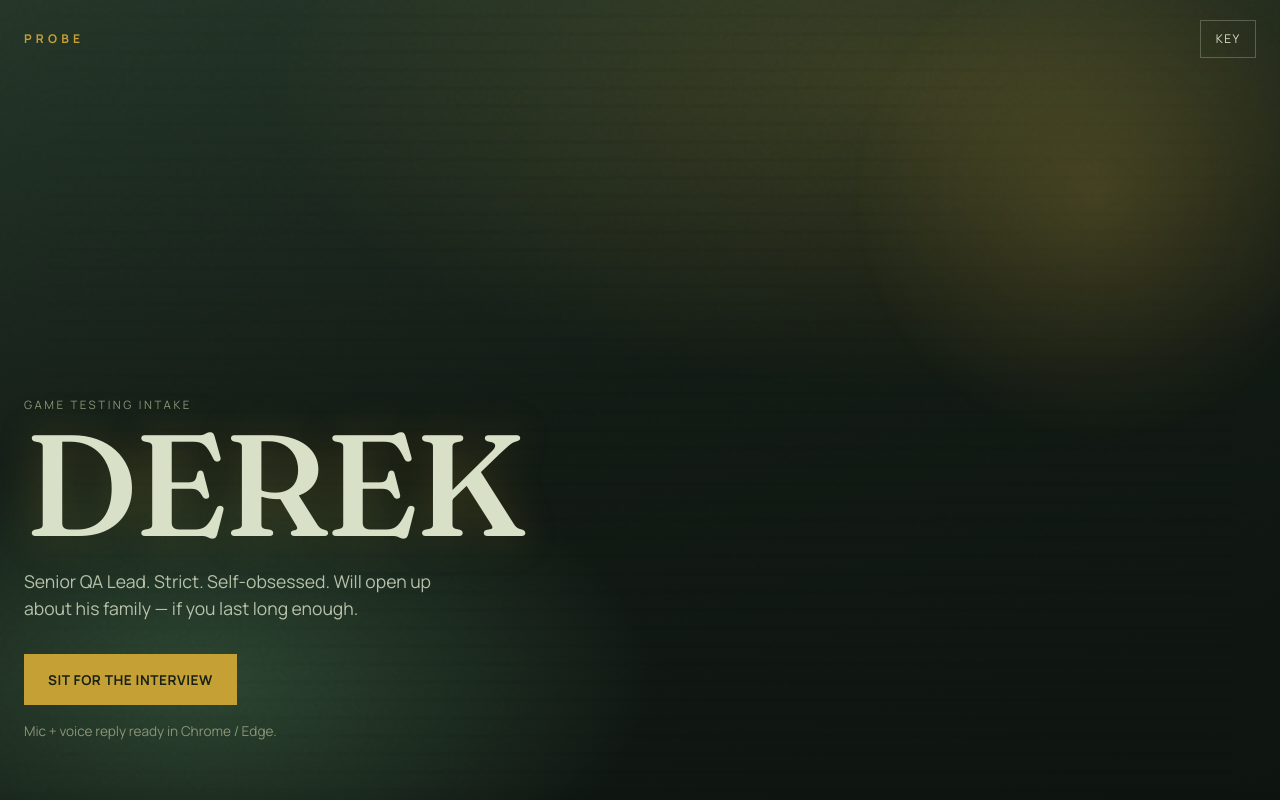
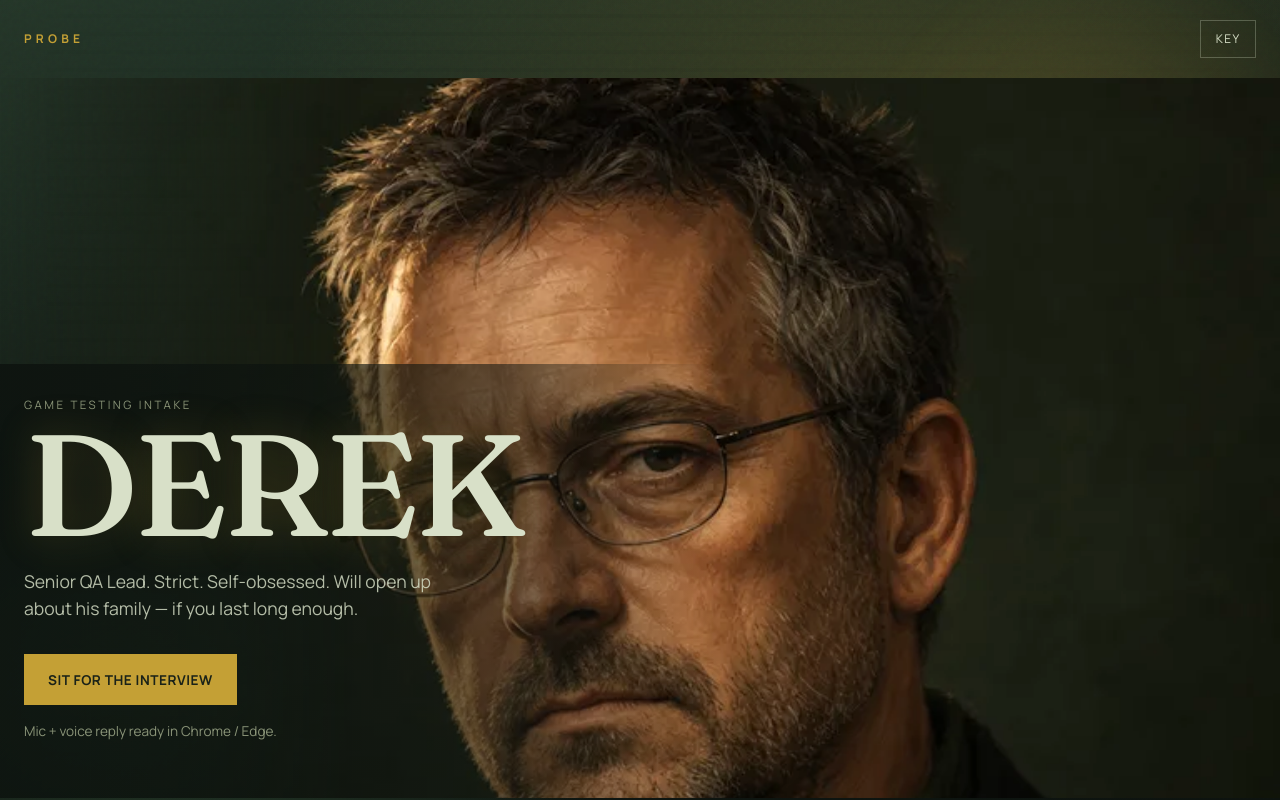
Before and after one commit to gvsh-png/AiInterviewer, a Next.js app: page / in a window 1280 px wide. Built offline with nearby package versions, Linux system fonts and the light colour scheme.

Commit message:
Add Derek portrait avatar across interview UI
Introduce a painted character portrait for Derek on the hero, interview
header, and chat bubbles, with speaking/listening motion states.

```diff
--- a/src/app/globals.css
+++ b/src/app/globals.css
@@ -116,17 +116,57 @@ body {
   position: relative;
   z-index: 2;
   min-height: calc(100dvh - 5rem);
-  display: flex;
-  flex-direction: column;
-  justify-content: flex-end;
-  padding: 2rem 1.5rem 3.5rem;
-  max-width: 720px;
+  display: grid;
+  align-items: end;
+  padding: 0;
   animation: rise-in 0.9s ease-out both;
 }
 
-@keyframes rise-in {
-  from { opacity: 0; transform: translateY(18px); }
-  to { opacity: 1; transform: translateY(0); }
+.hero-portrait {
+  position: absolute;
+  inset: 0;
+  z-index: 0;
+  display: flex;
+  align-items: stretch;
+  justify-content: flex-end;
+  pointer-events: none;
+}
+
+.hero-portrait .avatar {
+  width: min(72vw, 640px);
+  height: 100%;
+  border-radius: 0;
+  border: none;
+  background: transparent;
+  mask-image: linear-gradient(
+    90deg,
+    transparent 0%,
+    black 28%,
+    black 100%
+  );
+}
+
+.hero-portrait .avatar-img {
+  object-position: center 18%;
+  filter: saturate(0.92) contrast(1.05);
+}
+
+.hero-portrait .pulse,
+.hero-portrait .speak-bars {
+  display: none;
+}
+
+.hero-copy {
+  position: relative;
+  z-index: 1;
+  padding: 2rem 1.5rem 3.5rem;
+  max-width: 720px;
+  background: linear-gradient(
+    90deg,
+    rgba(13, 19, 15, 0.88) 0%,
+    rgba(13, 19, 15, 0.55) 70%,
+    transparent 100%
+  );
 }
 
 .eyebrow {
@@ -239,12 +279,48 @@ button {
   display: grid;
   place-items: center;
   border: 2px solid color-mix(in oklab, var(--sulfur) 45%, transparent);
+  flex-shrink: 0;
 }
 
-.avatar .initial {
-  font-family: var(--font-display), Georgia, serif;
-  font-size: 1.8rem;
-  color: var(--sulfur);
+.avatar picture,
+.avatar .avatar-img {
+  width: 100%;
+  height: 100%;
+  border-radius: inherit;
+}
+
+.avatar picture {
+  overflow: hidden;
+  display: block;
+}
+
+.avatar.size-sm {
+  width: 2.35rem;
+  height: 2.35rem;
+  border-width: 1px;
+}
+
+.avatar.size-md {
+  width: 4.25rem;
+  height: 4.25rem;
+}
+
+.avatar.size-lg {
+  width: 5.5rem;
+  height: 5.5rem;
+}
+
+.avatar.size-hero {
+  width: 100%;
+  height: 100%;
+}
+
+.avatar-img {
+  width: 100%;
+  height: 100%;
+  object-fit: cover;
+  object-position: center 20%;
+  display: block;
 }
 
 .avatar .pulse {
@@ -253,6 +329,7 @@ button {
   border-radius: 50%;
   border: 1px solid transparent;
   opacity: 0;
+  pointer-events: none;
 }
 
 .avatar.talking .pulse {
@@ -260,13 +337,65 @@ button {
   animation: ring 1.2s ease-out infinite;
 }
 
+.avatar.talking {
+  animation: talk-bob 0.55s ease-in-out infinite;
+}
+
 .avatar.hearing {
   box-shadow: 0 0 0 3px color-mix(in oklab, var(--paper) 25%, transparent);
+}
+
+.speak-bars {
+  position: absolute;
+  left: 50%;
+  bottom: 10%;
+  transform: translateX(-50%);
+  width: 34%;
+  height: 14%;
+  display: flex;
+  align-items: flex-end;
+  justify-content: center;
+  gap: 3px;
+  z-index: 2;
+}
+
+.speak-bars::before,
+.speak-bars::after {
+  content: "";
+  width: 3px;
+  border-radius: 2px;
+  background: var(--sulfur);
+  animation: bar-bounce 0.7s ease-in-out infinite;
+}
+
+.speak-bars::before {
+  height: 55%;
+  animation-delay: 0s;
+}
+
+.speak-bars::after {
+  height: 90%;
+  animation-delay: 0.18s;
 }
 
 @keyframes ring {
   0% { transform: scale(0.92); opacity: 0.7; }
   100% { transform: scale(1.18); opacity: 0; }
+}
+
+@keyframes talk-bob {
+  0%, 100% { transform: translateY(0); }
+  50% { transform: translateY(-2px); }
+}
+
+@keyframes bar-bounce {
+  0%, 100% { transform: scaleY(0.55); opacity: 0.7; }
+  50% { transform: scaleY(1); opacity: 1; }
+}
+
+@keyframes rise-in {
+  from { opacity: 0; transform: translateY(18px); }
+  to { opacity: 1; transform: translateY(0); }
 }
 
 .derek-meta h2 {
@@ -302,6 +431,9 @@ button {
 .bubble {
   max-width: 92%;
   animation: rise-in 0.35s ease-out both;
+  display: flex;
+  gap: 0.65rem;
+  align-items: flex-start;
 }
 
 .bubble.derek {
@@ -311,6 +443,15 @@ button {
 .bubble.you {
   align-self: flex-end;
   text-align: right;
+  justify-content: flex-end;
+}
+
+.bubble-avatar {
+  margin-top: 0.15rem;
+}
+
+.bubble-body {
+  min-width: 0;
 }
 
 .bubble .who {
@@ -474,7 +615,25 @@ button {
     min-height: 2.75rem;
   }
 
-  .hero {
-    justify-content: center;
+  .hero-portrait .avatar {
+    width: 100%;
+    mask-image: linear-gradient(
+      180deg,
+      transparent 0%,
+      black 18%,
+      black 62%,
+      transparent 100%
+    );
+    opacity: 0.55;
+  }
+
+  .hero-copy {
+    background: linear-gradient(
+      180deg,
+      transparent 0%,
+      rgba(13, 19, 15, 0.82) 35%,
+      rgba(13, 19, 15, 0.95) 100%
+    );
+    max-width: none;
   }
 }
--- /dev/null
+++ b/src/components/DerekAvatar.tsx
@@ -0,0 +1,34 @@
+"use client";
+
+type DerekAvatarProps = {
+  size?: "sm" | "md" | "lg" | "hero";
+  speaking?: boolean;
+  listening?: boolean;
+  className?: string;
+};
+
+export default function DerekAvatar({
+  size = "md",
+  speaking = false,
+  listening = false,
+  className = "",
+}: DerekAvatarProps) {
+  return (
+    <div
+      className={`avatar size-${size} ${speaking ? "talking" : ""} ${listening ? "hearing" : ""} ${className}`.trim()}
+      aria-label="Derek Holloway"
+    >
+      <picture>
+        <source srcSet="/derek-avatar.webp" type="image/webp" />
+        <img
+          src="/derek-avatar.png"
+          alt="Derek Holloway, Senior QA Lead"
+          className="avatar-img"
+          draggable={false}
+        />
+      </picture>
+      <span className="pulse" aria-hidden />
+      {speaking && <span className="speak-bars" aria-hidden />}
+    </div>
+  );
+}
--- a/src/components/InterviewRoom.tsx
+++ b/src/components/InterviewRoom.tsx
@@ -7,6 +7,7 @@ import {
   type ConversationMeta,
 } from "@/lib/personality";
 import { useSpeechRecognition, useSpeechSynthesis } from "@/hooks/useSpeech";
+import DerekAvatar from "@/components/DerekAvatar";
 
 const STORAGE_KEY = "derek-openrouter-key";
 const KEY_EVENT = "derek-key-change";
@@ -221,6 +222,10 @@ export default function InterviewRoom() {
 
       {!started ? (
         <section className="hero">
+          <div className="hero-portrait" aria-hidden>
+            <DerekAvatar size="hero" />
+          </div>
+          <div className="hero-copy">
             <p className="eyebrow">Game testing intake</p>
             <h1 className="brand">DEREK</h1>
             <p className="lede">
@@ -238,16 +243,16 @@ export default function InterviewRoom() {
                 : "Speech recognition needs Chrome or Edge — typing still works."}
               {!ttsOk ? " Text-to-speech unavailable in this browser." : ""}
             </p>
+          </div>
         </section>
       ) : (
         <section className="stage">
           <div className="derek-panel">
-            <div
-              className={`avatar ${speaking ? "talking" : ""} ${listening ? "hearing" : ""}`}
-            >
-              <span className="initial">D</span>
-              <span className="pulse" aria-hidden />
-            </div>
+            <DerekAvatar
+              size="lg"
+              speaking={speaking}
+              listening={listening}
+            />
             <div className="derek-meta">
               <h2>Derek Holloway</h2>
               <p>Senior QA Lead · Probe Labs</p>
@@ -258,22 +263,32 @@ export default function InterviewRoom() {
           <div className="transcript" ref={scrollRef}>
             {lines.map((line) => (
               <div key={line.id} className={`bubble ${line.role}`}>
+                {line.role === "derek" && (
+                  <DerekAvatar size="sm" speaking={false} className="bubble-avatar" />
+                )}
+                <div className="bubble-body">
                   <span className="who">
                     {line.role === "derek" ? "Derek" : "You"}
                   </span>
                   <p>{line.text}</p>
                 </div>
+              </div>
             ))}
             {interim && (
               <div className="bubble you interim">
+                <div className="bubble-body">
                   <span className="who">You</span>
                   <p>{interim}</p>
+                </div>
               </div>
             )}
             {busy && (
               <div className="bubble derek thinking">
+                <DerekAvatar size="sm" className="bubble-avatar" />
+                <div className="bubble-body">
                   <span className="who">Derek</span>
                   <p>Judging you…</p>
+                </div>
               </div>
             )}
           </div>
```
Also changed, not shown: public/derek-avatar.png (added), public/derek-avatar.webp (added). Lines whose indentation alone changed are shown as unchanged.
